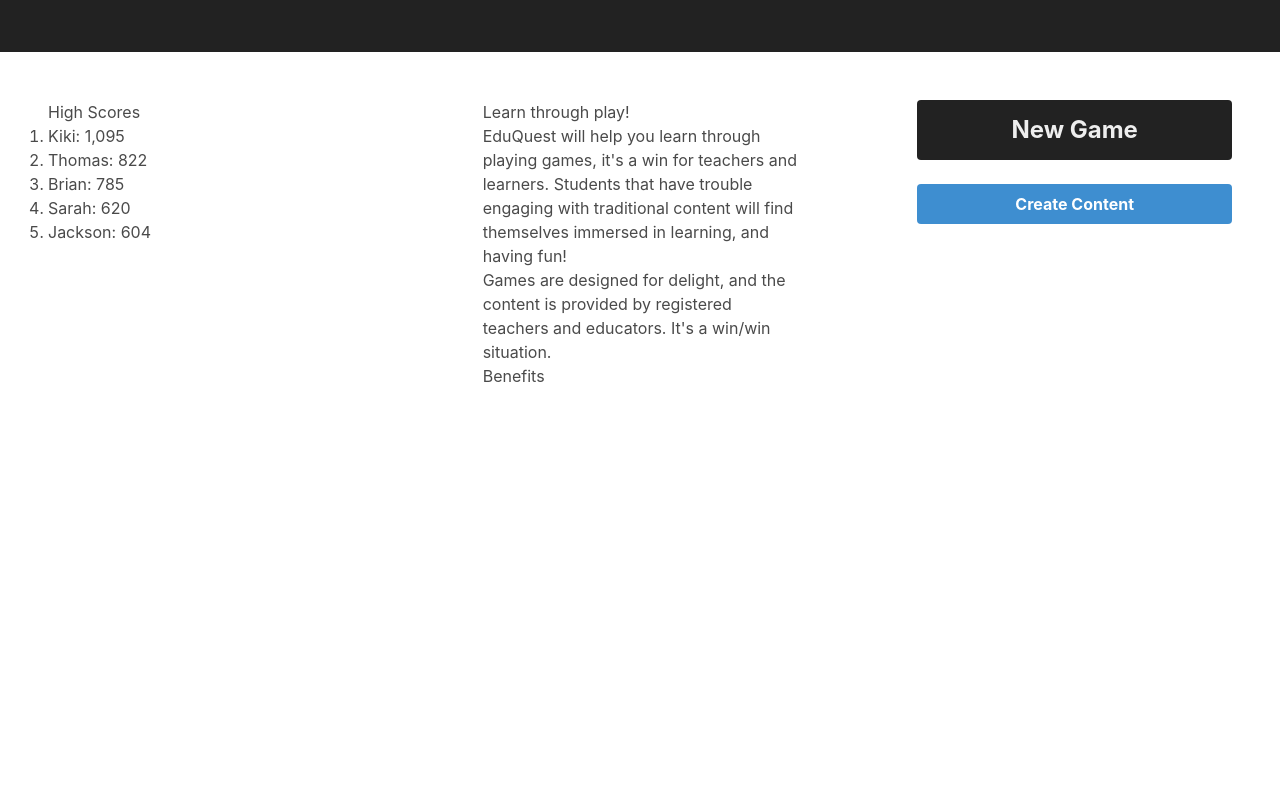
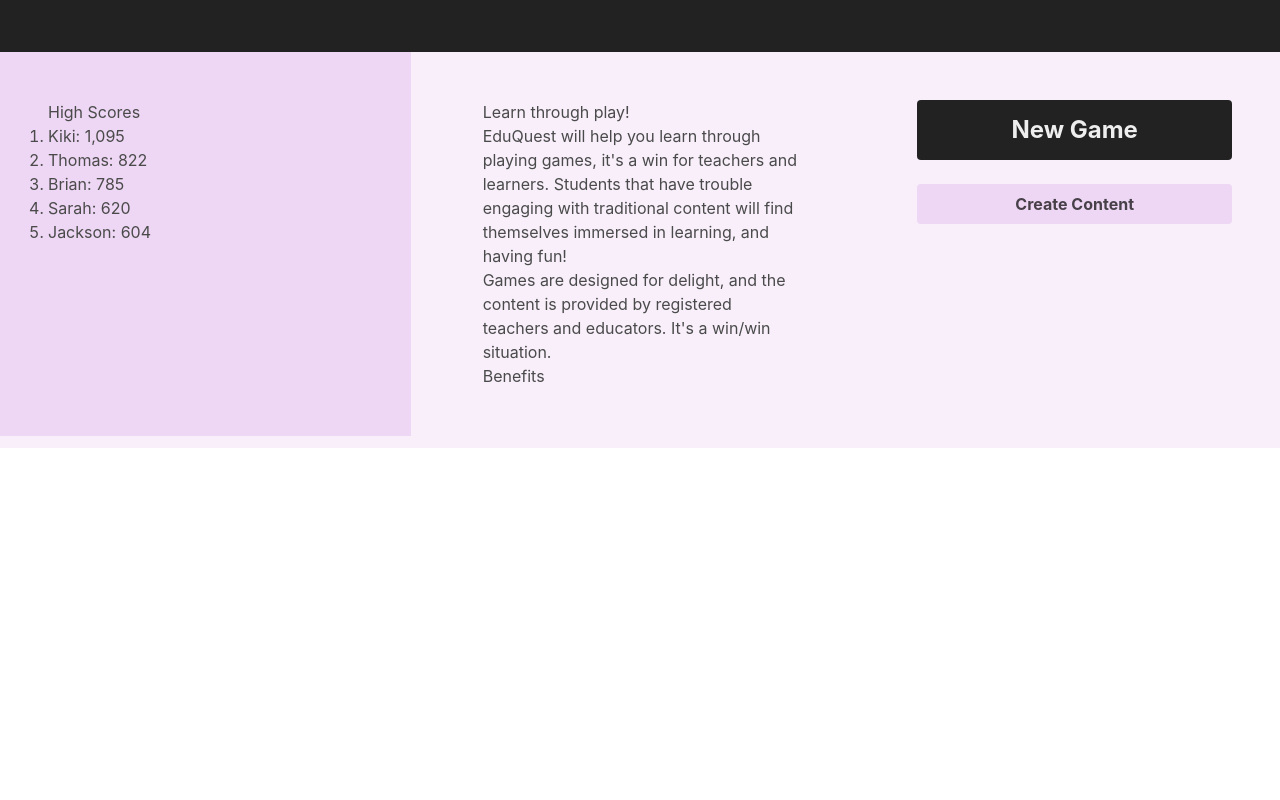
Before and after one commit to craigiansmith/eduquest, a Django app: page / in a window 1280 px wide. Run offline with Django 3.2, Linux system fonts and the light colour scheme; style sheets or scripts are compiled from the project's sources; parts of the project's set-up code (start-up, migrations or seed data) failed here and were passed over.

Commit message:
More styling

```diff
--- a/pages/templates/landing.html
+++ b/pages/templates/landing.html
@@ -1,9 +1,9 @@
 {% extends 'base.html' %}
 {% block content %}
 {# sidebar highscores#}
-<div class="columns">
+<div class="columns has-background-info-light">
     <div class="column">
-        <section id="scores" class="section">
+        <section id="scores" class="section has-background-info">
             <h2>High Scores</h2>
             <ol>
                 <li>
--- /dev/null
+++ b/src/sass/landing-styles.scss
@@ -0,0 +1,7 @@
+html, body, #content {
+  min-height: 100%;
+}
+
+#scores {
+  min-height: 100%;
+}
--- a/src/sass/pages.scss
+++ b/src/sass/pages.scss
@@ -1,6 +1,9 @@
 @charset "utf-8";
 
 @use '../../node_modules/bulma/bulma.sass' with (
+    $info: #EED7F4,
     $primary: #222,
     $primary-invert: #eee
 );
+
+@use 'landing-styles.scss';
--- a/templates/base.html
+++ b/templates/base.html
@@ -15,7 +15,9 @@
     <body>
         <nav class="navbar has-background-primary has-text-primary-invert">
         </nav>
+        <div id="content">
         {% block content %}
         {% endblock %}
+        </div>
     </body>
 </html>
```
Also changed, not shown: 1 other file.
